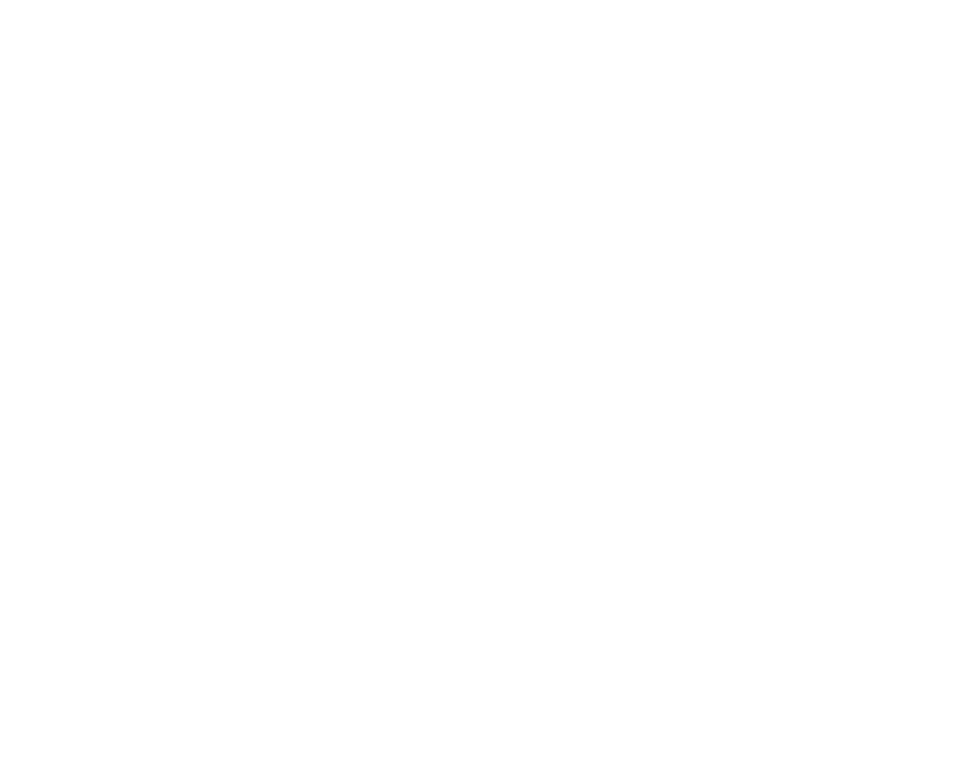
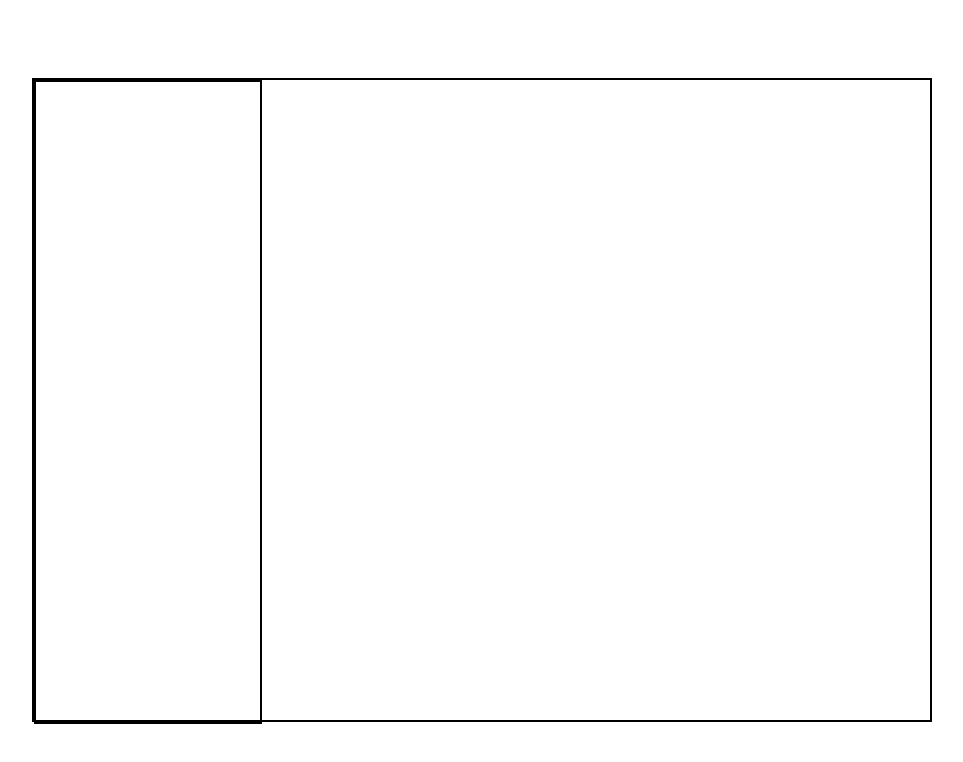
Before and after one commit to ES-PUCRS/Pinguins_da_PUC, a plain HTML site: page index.html in a window 1280 px wide. Shown: the whole page, without its empty margins (158-1121 px from the left). Drawn offline with Linux system fonts and the light colour scheme.

Commit message:
Inializa o layout inicial do painel

```diff
--- a/index.html
+++ b/index.html
@@ -5,9 +5,17 @@
     <meta name="viewport" content="width=device-width, initial-scale=1.0">
     <script src="./index.js"></script>
     <link rel="stylesheet" href="./style.css">
+    <!-- <link rel="stylesheet" href="https://maxcdn.bootstrapcdn.com/bootstrap/3.4.1/css/bootstrap.min.css%22%3E">
+    <script src="https://maxcdn.bootstrapcdn.com/bootstrap/3.4.1/js/bootstrap.min.js%22%3E"></script> -->
     <title> T1 - GCS </title>
 </head>
 <body>
+    <div class="container">
+        <div class="frame">
+            <div class="sidenav">
 
+            </div>
+        </div>
+    </div>
 </body>
 </html>
--- a/style.css
+++ b/style.css
@@ -0,0 +1,27 @@
+body {
+    width: 100vw;
+    height: 100vh;
+    margin: 0;
+}
+
+.container {
+    width: 100%;
+    height: 100%;
+    align-content: center;
+    display: flex;
+    justify-content: center;
+    align-items: center;
+}
+
+.frame {
+    height: 80%;
+    width: 70%;
+    border: 2px solid black;
+}
+
+.sidenav {
+    display: flex;
+    width: 25%;
+    height: 100%;
+    border: 2px solid black;
+}
```
